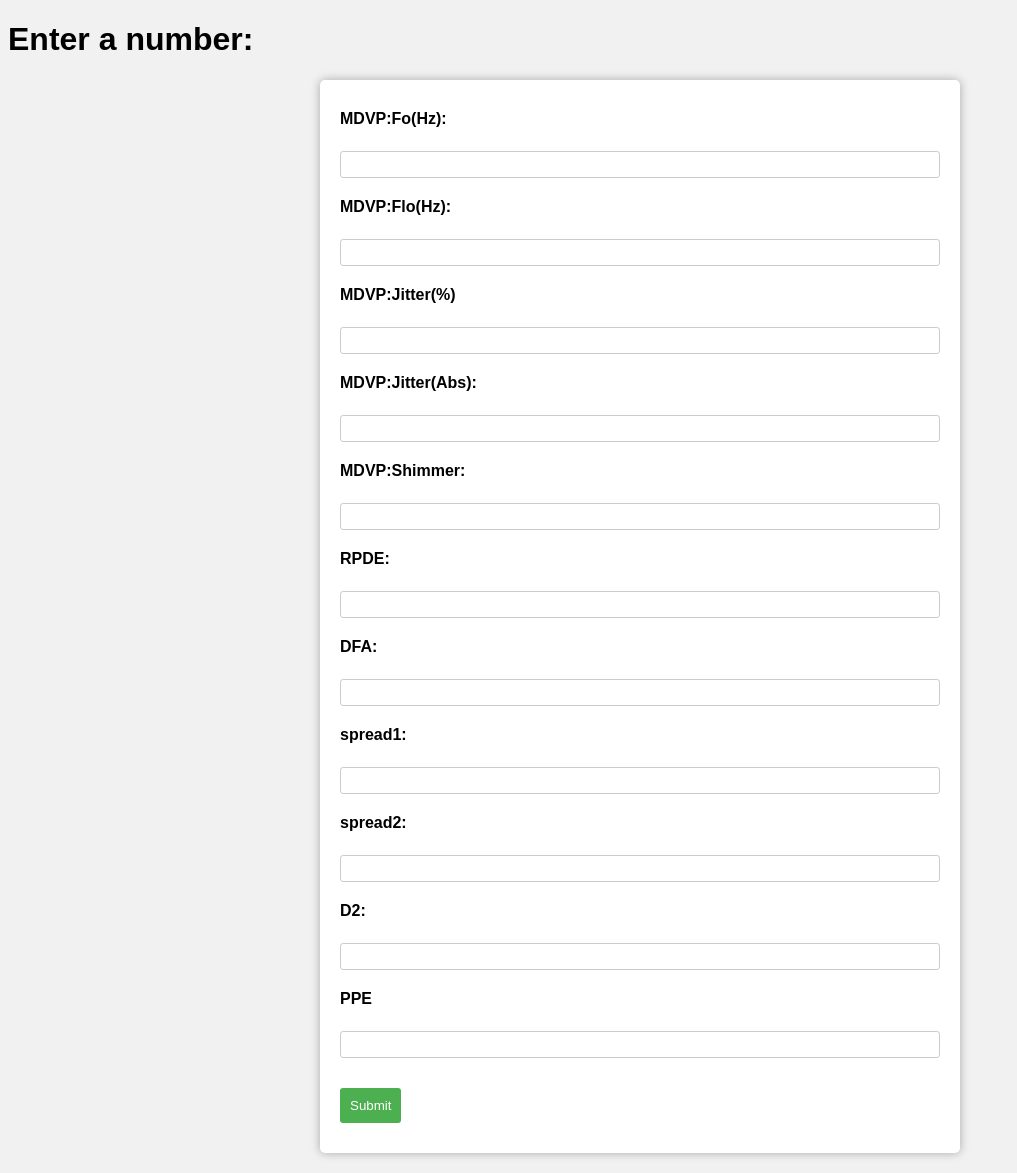
After one commit to Maram99Alhinai/Bootcamp_parkinsons, a Flask app: page /try1 in a window 1280 px wide. The commit adds this page. Shown: the whole page, without its empty margins (0-1017 px from the left). Run offline with Flask 3, Linux system fonts and the light colour scheme; parts of the project's set-up code (start-up, migrations or seed data) failed here and were passed over.

Commit message:
add 2 ways

```diff
--- a/model.py
+++ b/model.py
@@ -8,14 +8,20 @@ from skimage.morphology import closing, disk
 from utils.process_images import *
 from utils.process_data import *
 import pickle
+import joblib
 
 model = Blueprint('model', __name__)
+
+@model.route('/', methods=['GET', 'POST'])
+def home():
+    return render_template("home.html")
+
 
 with open('rf_model.pickle', 'rb') as model_file:
     loaded_rf_model = pickle.load(model_file)
 
-@model.route('/', methods=['GET', 'POST'])
-def home():
+@model.route('/try2', methods=['GET', 'POST'])
+def pred2():
     if request.method == 'POST':
         image = request.files.get('image')
         if image:
@@ -24,6 +30,7 @@ def home():
             def process_single_image(image_path):
                 # Load and preprocess the image
                 img = cv2.imread(image_path, cv2.IMREAD_GRAYSCALE)
+                img = cv2.resize(img, (512, 242))
                 thresh_img = cv2.threshold(img, 0, 255, cv2.THRESH_BINARY + cv2.THRESH_OTSU)[1]
                 clean_img = closing(thresh_img > 0, disk(1))
 
@@ -68,6 +75,46 @@ def home():
 
             processed_df = process_single_image(new_image_path)
             predictions = loaded_rf_model.predict(processed_df )
-            return render_template("home.html", prediction=predictions)
+            return render_template("pred2.html", prediction=predictions)
 
-    return render_template("home.html")
+    return render_template("pred2.html")
+
+
+loaded_model = joblib.load('logistic_regression_model.pkl')
+@model.route('/try1', methods=['GET', 'POST'])
+def pred1():
+    if request.method == 'POST':
+        MDVP1 = request.form.get('MDVP:Fo')
+        MDVP2 = request.form.get('MDVP:Flo')
+        MDVP3 = request.form.get('MDVP:Jitter')
+        MDVP4 = request.form.get('MDVP:Jitter(Abs)')
+        MDVP5 = request.form.get('MDVP:Shimmer')
+        RPDE = request.form.get('RPDE')
+        DFA = request.form.get('DFA')
+        spread1 = request.form.get('spread1')
+        spread2 = request.form.get('spread2')
+        D2 = request.form.get('D2')
+        PPE = request.form.get('PPE')
+
+        data = {
+        'MDVP:Fo(Hz)': [float(MDVP1)],
+        'MDVP:Flo(Hz)': [float(MDVP2)],
+        'MDVP:Jitter(%)': [float(MDVP3)],
+        'MDVP:Jitter(Abs)': [float(MDVP4)],
+        'MDVP:Shimmer': [float(MDVP5)],
+        'RPDE': [float(RPDE)],
+        'DFA': [float(DFA)],
+        'spread1': [float(spread1)],
+        'spread2': [float(spread2)],
+        'D2': [float(D2)],
+        'PPE': [float(PPE)],}
+        input_series = pd.DataFrame(data).squeeze()
+        predicted_class = loaded_model.predict([input_series])
+        if predicted_class == 0:
+            predictions="Healthy"
+            return render_template("pred1.html",prediction=predictions)
+        else:
+            predictions='You May have Parkinson '
+            return render_template("pred1.html",prediction=predictions)
+
+    return render_template("pred1.html")
--- a/requirements.txt
+++ b/requirements.txt
@@ -1,3 +1,4 @@
 opencv-python
 scikit-image
 pandas
+matplotlib
--- /dev/null
+++ b/templates/pred1.html
@@ -0,0 +1,91 @@
+<!DOCTYPE html>
+<html>
+<head>
+	<title>Form Example</title>
+    <style>
+        body {
+            font-family: Arial, sans-serif;
+            background-color: #F1F1F1;
+        }
+        form {
+            background-color: #fff;
+            border-radius: 5px;
+            padding: 20px;
+            margin: 20px auto;
+            max-width: 600px;
+            box-shadow: 0 0 10px rgba(0,0,0,0.3);
+        }
+        label {
+            display: block;
+            font-weight: bold;
+            margin-top: 10px;
+        }
+        input[type="number"] {
+            border: 1px solid #ccc;
+            border-radius: 3px;
+            padding: 5px;
+            margin-top: 5px;
+            margin-bottom: 10px;
+            width: 100%;
+            box-sizing: border-box;
+        }
+        input[type="submit"], input[type="reset"] {
+            background-color: #4CAF50;
+            color: #fff;
+            border: none;
+            border-radius: 3px;
+            padding: 10px;
+            cursor: pointer;
+            margin-top: 20px;
+            margin-bottom: 10px;
+        }
+        input[type="submit"]:hover, input[type="reset"]:hover {
+            background-color: #3E8E41;
+        }
+    </style>
+</head>
+<body>
+	<h1>Enter a number:</h1>
+	<form method="POST">
+		<label>MDVP:Fo(Hz):</label><br>
+        <input type="number"  step="any"  id="MDVP:Fo" name="MDVP:Fo"><br>
+
+        <label>MDVP:Flo(Hz):</label><br>
+        <input type="number" step="any" id="MDVP:Flo" name="MDVP:Flo"><br>
+
+        <label>MDVP:Jitter(%)</label><br>
+        <input type="number" step="any"  id="MDVP:Jitter" name="MDVP:Jitter"><br>
+
+        <label>MDVP:Jitter(Abs):</label><br>
+        <input type="number" step="any" id="MDVP:Jitter(Abs)" name="MDVP:Jitter(Abs)"><br>
+
+        <label>MDVP:Shimmer:</label><br>
+        <input type="number" step="any" id="MDVP:Shimmer" name="MDVP:Shimmer"><br>
+
+        <label>RPDE:</label><br>
+        <input type="number" step="any" id="RPDE" name="RPDE"><br>
+
+        <label>DFA:</label><br>
+        <input type="number" step="any" id="DFA" name="DFA"><br>
+
+        <label>spread1:</label><br>
+        <input type="number" id="spread1" name="spread1"><br>
+
+        <label>spread2:	</label><br>
+        <input type="number" id="spread2" name="spread2"><br>
+
+
+        <label>D2:</label><br>
+        <input type="number" id="D2" name="D2"><br>
+
+        <label>PPE</label><br>
+        <input type="number" id="PPE" name="PPE"><br>
+
+		<input type="submit" value="Submit">
+	</form>
+    {% if prediction %}
+    <h2>Prediction Value:</h2>
+    <p>{{ prediction }}</p>
+    {% endif %}
+</body>
+</html>
```
Also changed, not shown: templates/home.html (+1 -13 lines), templates/pred2.html (added, +24 -0 lines), images/V02HO01.png (added), images/V02PO01.png (added), 2 other files.
